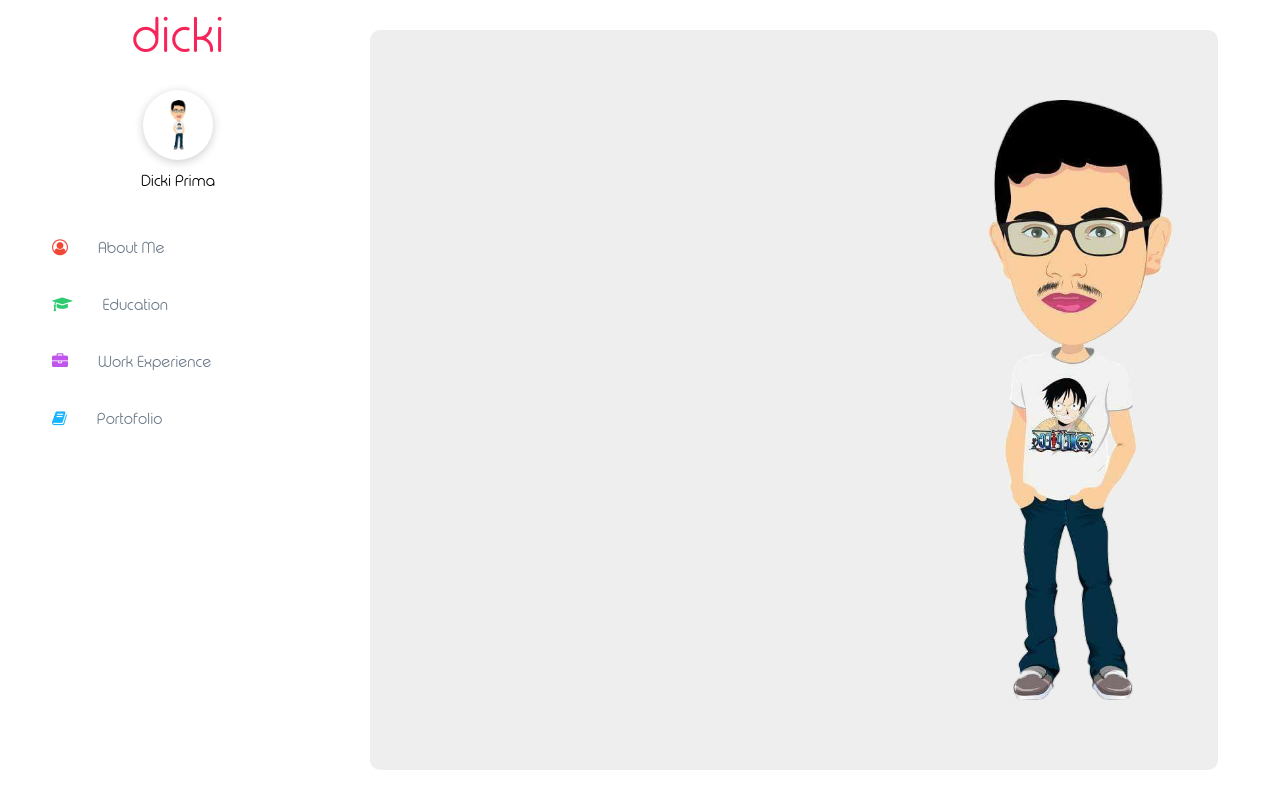
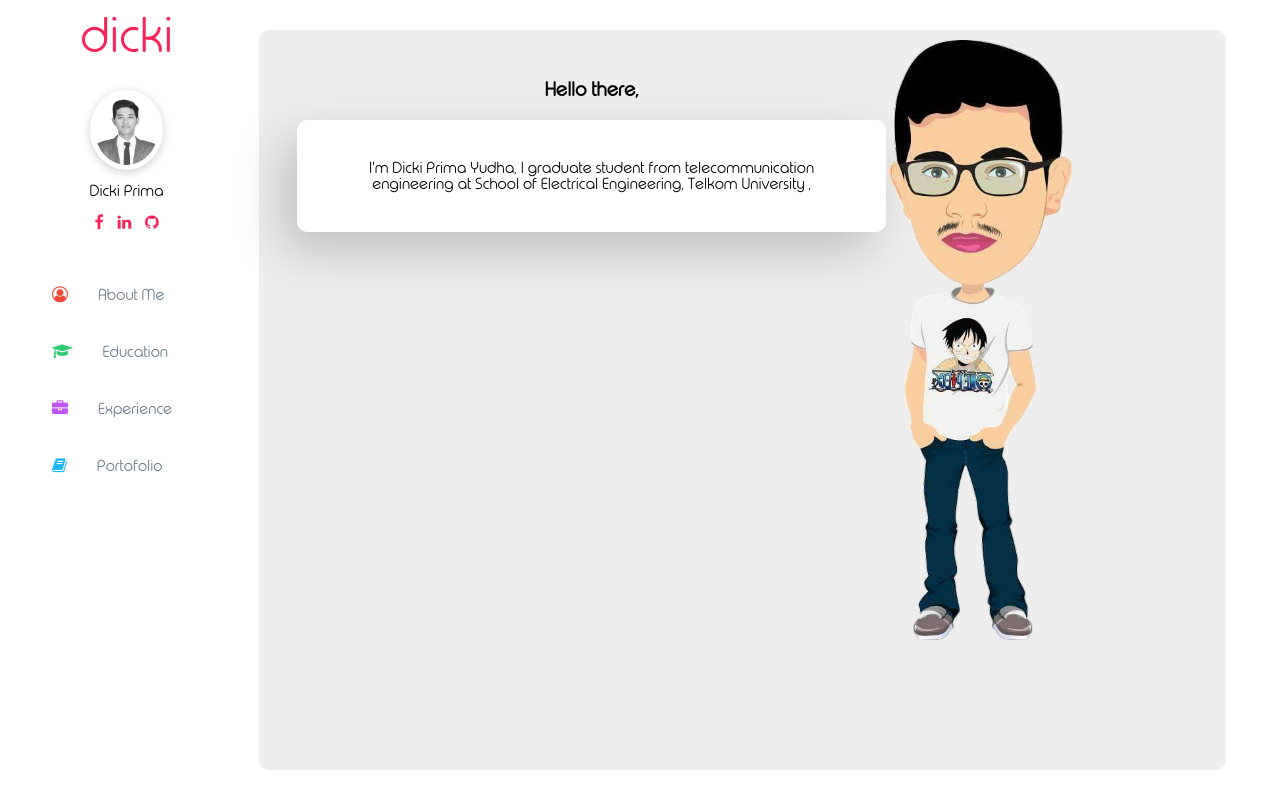
Before and after one commit to aditerna/dpyudha.github.io, a website: page index.html in a window 1280 px wide. Drawn offline with Linux system fonts and the light colour scheme; a web font is replaced by a local one.

Commit message:
add content

```diff
--- a/css/main.scss
+++ b/css/main.scss
@@ -84,8 +84,8 @@ body {
     text-align: center;
     img{
 
-      height: 50px;
-      padding: 10px;
+      height: 70px;
+      padding: 5px;
       box-shadow: 0 2px 10px 0 rgba(0,0,0,0.2);
       border-radius: 100%;
     }
@@ -151,32 +151,75 @@ body {
 
 
 }
-
+.padding{
+  padding: 30px;
+}
 .content {
   padding: 30px;
   height: 100%;
+  background-color: #eee;
+  border-radius: 10px;
 
   box-sizing: border-box;
   .back{
-    background-color: #eee;
-    border-radius: 10px;
     width: 100%;
     height: 100%;
+    .title{
+      text-align: center;
+      font-size: 20px;
+      padding: 20px;
+      font-weight: bold;
+    }
   }
   .figure{
-    top: 0;
-    width: 500px;
-    height: 700px;
-    background: url("../img/figure.png") no-repeat;
-    background-size: 600px 600px ;
-    background-position: right 100px ;
+    width: 200px;
+    position: relative;
+    img{
+      top:40px;
+      width: 600px;
+
+      right: 0;
       -moz-transform: scaleX(-1);
       -o-transform: scaleX(-1);
       -webkit-transform: scaleX(-1);
       transform: scaleX(-1);
       filter: FlipH;
       -ms-filter: "FlipH";
-    right: 0 !important;
       position: fixed;
     }
   }
+}
+.social-link{
+  text-align: center;
+  margin-top: 10px;
+  li{
+    padding:5px;
+    border-radius: 10%;
+    display: inline-block;
+    transition: ease 0.3s all;
+
+    a{
+      color : #F62459;
+      transition: ease 0.3s all;
+
+    }
+  }
+}
+.panel {
+  background-color: #fff;
+  padding: 20px;
+  border-radius: 10px;
+  box-shadow: -14px 19px 50px 0 rgba(0, 0, 0, 0.2);
+  .panel-title{
+    text-align: center;
+    font-size: 18px;
+    font-weight: bold;
+  }
+  .panel-body{
+
+    padding: 20px;
+    p{
+      text-align: center;
+    }
+  }
+}
--- a/index.html
+++ b/index.html
@@ -10,35 +10,59 @@
   <body>
     <div class="container">
         <div class="row">
-          <div class="col-sm-3">
+          <div class="col-sm-2">
               <div class="sidebar logo">
                 <h3>dicki</h3>
               </div>
               <div class="profile">
                   <div class="image">
-                    <img src="img/profile.jpg" alt="">
+                    <img src="img/pict.jpg" alt="">
                   </div>
                   <div class="caption">
                     <h5>Dicki Prima</h5>
                   </div>
+                  <ul class="social-link">
+                    <li><a href="https://facebook.com/dpyudha"><i class="fa fa-facebook"></i></a></li>
+                    <li><a href="https://www.linkedin.com/in/dpyudha"><i class="fa fa-linkedin"></i></a></li>
+                    <li><a href="#"><i class="fa fa-github"></i></a></li>
+                  </ul>
               </div>
               <div class="nav">
                 <ul>
                   <li><a href="#"><i class="fa red fa-user-circle-o"></i>About Me</a></li>
                   <li><a href="#"><i class="fa green fa-graduation-cap"></i>Education</a></li>
-                  <li><a href="#"><i class="fa purple fa-briefcase"></i>Work Experience</a></li>
+                  <li><a href="#"><i class="fa purple fa-briefcase"></i>Experience</a></li>
                   <li><a href="#"><i class="fa blue fa-book"></i>Portofolio</a></li>
                 </ul>
               </div>
           </div>
-          <div class="col-sm-9">
+          <div class="col-sm-10 padding">
             <div class="content">
-              <div class="back">
+              <div class="col-sm-8">
+                <div class="back">
+                  <div class="title">
+                    <b>Hello there,</b>
+                  </div>
+                  <div class="panel">
+                      <div class="panel-title">
+                        <h4></h4>
+                      </div>
+                      <div class="panel-body">
+                        <p>
+                          I'm Dicki Prima Yudha, I graduate student from telecommunication engineering at School of Electrical Engineering, Telkom University
+                          ,
+                        </p>
+                      </div>
+                  </div>
+                </div>
+              </div>
+              <div class="col-sm-4">
+                <div class="figure">
+                  <img src="img/figure.png" alt="">
+                </div>
+              </div>
 
-              </div>
-              <div class="figure">
 
-              </div>
             </div>
           </div>
         </div>
```
Also changed, not shown: css/style.css, img/pict.jpg (added). Lines whose indentation alone changed are shown as unchanged.
